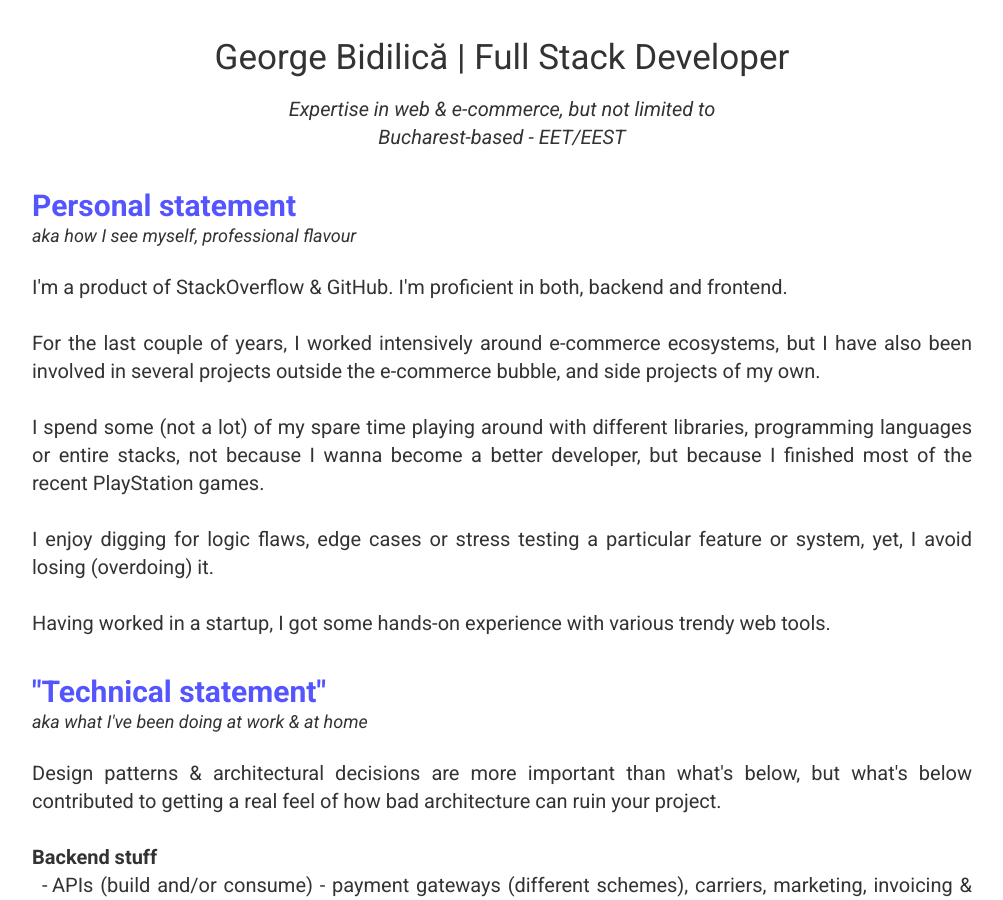
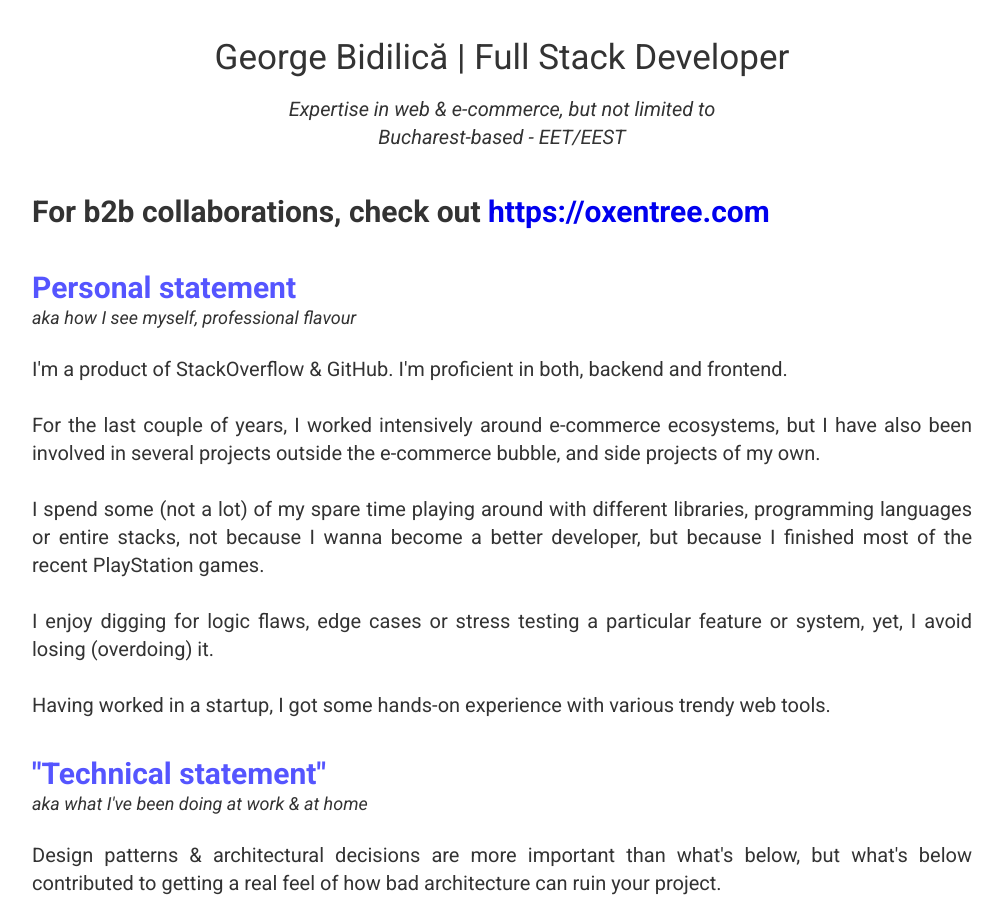
Before and after one commit to Raven0us/raven0us.github.io, a Jekyll site: the page built from index.md, in a window 1280 px wide and 900 px high. Shown: the whole window, without its empty margins (138-1141 px from the left). Built offline with Jekyll 4.4.1, drawn with Linux system fonts in a browser that asks for light colours; nearby versions of some CDN libraries.

Commit message:
Update index.md

```diff
--- a/index.md
+++ b/index.md
@@ -15,6 +15,9 @@ title: Whatever
     </div>
 </section>
 
+<section class="container">
+    <p style="font-size: 1.5rem; font-weight: 700;">For b2b collaborations, check out <a href="https://oxentree.com">https://oxentree.com</a></p>
+</section>
 <section class="container">
     <h3>Personal statement</h3>
     <i>aka how I see myself, professional flavour</i>
```
